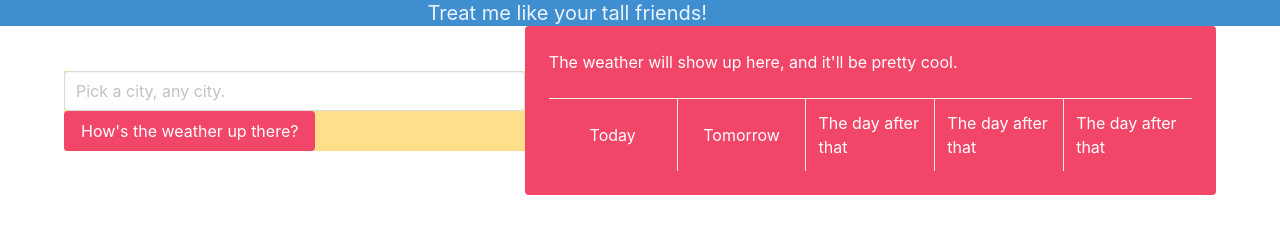
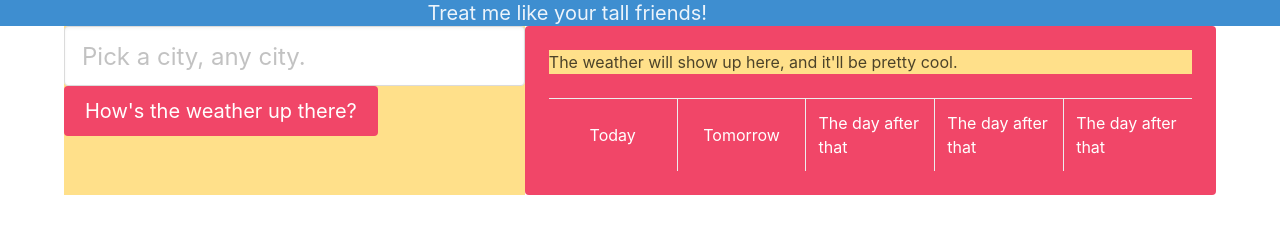
Before and after one commit to seanianking/HowsTheWeather, a plain HTML site: page index.html in a window 1280 px wide. Shown: the part 39-272 px from the top of the page. Drawn offline with nearby package versions, Linux system fonts and the light colour scheme.

Commit message:
finished basic html format, started js file by declaring weather var and formatting api key

```diff
--- a/index.html
+++ b/index.html
@@ -21,12 +21,12 @@
         </div>
     </section>
     <div class="container ">
-        <div class="columns level is-gapless">
-            <div class="column is-two-fifths">
-                <div class="hero is-warning">
+        <div class="columns is-gapless">
+            <div class="column hero is-warning is-two-fifths">
+                <div class="hero align-content-middle">
                     <form action="submit">
-                        <input class="input" type="text" name="city" id="pickedCity" placeholder="Pick a city, any city.">
-                        <input class="button is-danger" type="submit" value="How's the weather up there?" id="submitbtn">
+                        <input class="input is-large" type="text" name="city" id="pickedCity" placeholder="Pick a city, any city.">
+                        <input class="button is-danger is-medium" type="submit" value="How's the weather up there?" id="submitbtn">
                     </form>
                 </div>
             </div>
@@ -35,7 +35,7 @@
 
             <div class="column">
                 <div class="card-content hero is-danger">
-                    <div id="currentWeather" class="content">
+                    <div id="currentWeather" class="content hero is-warning">
                         The weather will show up here, and it'll be pretty cool.
                     </div>
                     <footer class="card-footer is-dark">
```
Also changed, not shown: Assets/JS/index.js (+17 -0 lines).
